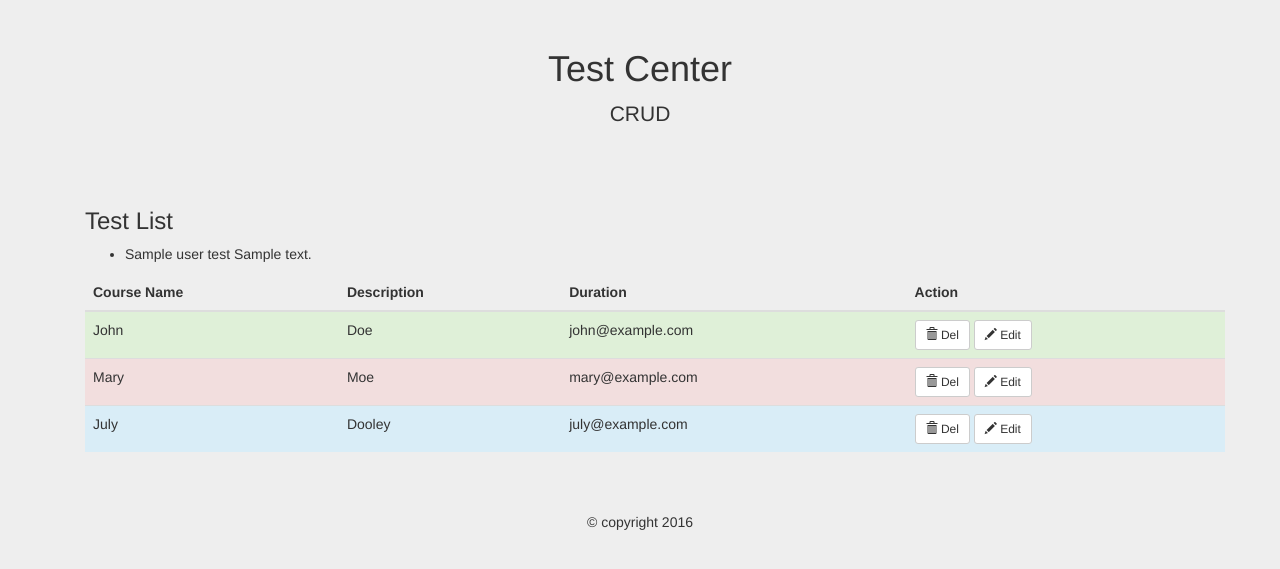
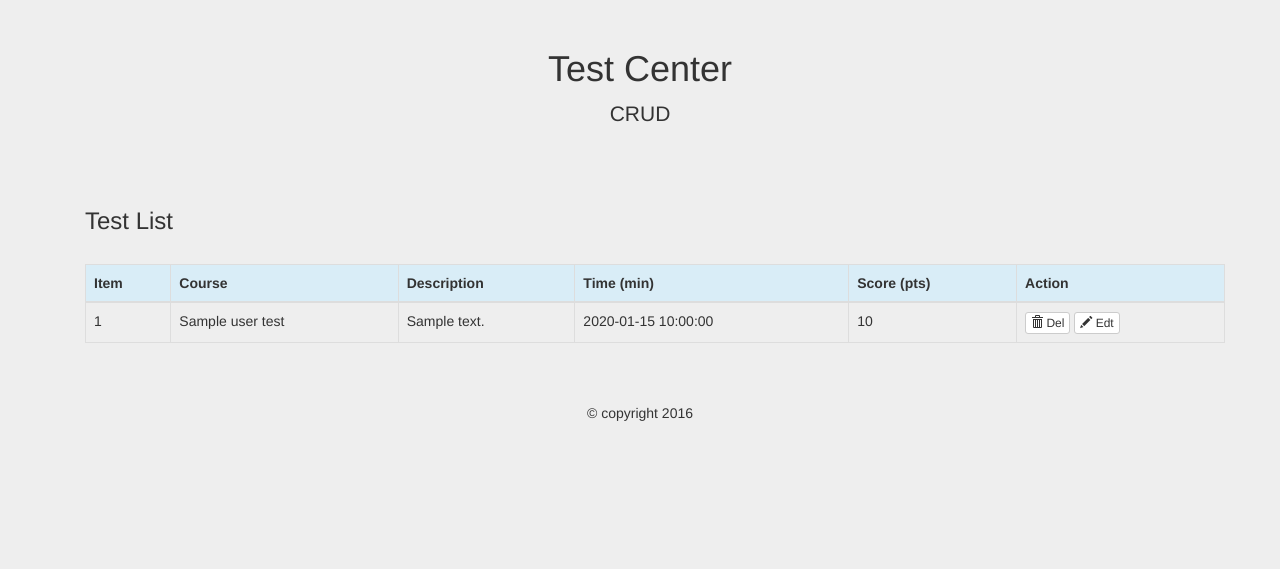
Before and after one commit to ximonali/php_assignment, a PHP site: the page made by admin/view/user/test_center.php in a window 1280 px wide. Shown: the part 51-620 px from the top of the page. Run offline with PHP 8.4, Linux system fonts and the light colour scheme; tables that the repository leaves empty hold one stand-in row (values such as "Sample post"); the template is opened without the code that fills it: most values are stand-ins (such as "Sample title", 1, 10 or a date in 2020).

Commit message:
Displaying All Test (test center)

```diff
--- a/admin/view/user/test_center.php
+++ b/admin/view/user/test_center.php
@@ -5,68 +5,42 @@
 
       <div class="container">
       <h3>Test List</h3>
-		<ul>
-			<?php foreach ($userTest as $test) : ?>
-			<li> <?php echo $test['name'] . " " . $test['description']; ?> </li>
-			<?php endforeach; ?>
-		</ul>
+      <br>
 
-  <table class="table">
-    <thead>
-      <tr>
-        <th>Course Name</th>
+        <table class="table table-bordered">
+          <thead align="left" style="display: table-header-group">
+          <tr class="info">
+                <th>Item</th>
+                <th>Course</th>
                 <th>Description</th>
-        <th>Duration</th>
+                <th>Time (min)</th>
+                <th>Score (pts)</th>
                 <th>Action</th>
           </tr>
           </thead>
         <tbody>
-      <tr class="success">
-        <td>John</td>
-        <td>Doe</td>
-        <td>john@example.com</td>
+        <?php
+        $total = 0;
+        foreach ($userTest as $rows) :?>
+          <tr class="item_row">
+                <td><?php echo ++$total; ?></td>
+                <td> <?php echo $rows['name']; ?></td>
+                <td> <?php echo $rows['description']; ?></td>
+                <td> <?php echo $rows['time']; ?></td>
+                <td> <?php echo $rows['pass_score']; ?></td>
                 <td>
-          <button type="button" class="btn btn-default btn-sm">
+                  <button type="button" class="btn btn-default btn-xs">
                   <span class="glyphicon glyphicon glyphicon-trash" aria-hidden="true"></span> Del
                   </button>
 
-          <button type="button" class="btn btn-default btn-sm">
-          <span class="glyphicon glyphicon glyphicon glyphicon-pencil" aria-hidden="true"></span> Edit
+                  <button type="button" class="btn btn-default btn-xs">
+                  <span class="glyphicon glyphicon glyphicon glyphicon-pencil" aria-hidden="true"></span> Edt
                   </button>
                 </td>
           </tr>
-      <tr class="danger">
-        <td>Mary</td>
-        <td>Moe</td>
-        <td>mary@example.com</td>
-        <td>
-          <button type="button" class="btn btn-default btn-sm">
-          <span class="glyphicon glyphicon glyphicon-trash" aria-hidden="true"></span> Del
-          </button>
-
-          <button type="button" class="btn btn-default btn-sm">
-          <span class="glyphicon glyphicon glyphicon-pencil" aria-hidden="true"></span> Edit
-          </button>
-
-        </td>
-      </tr>
-      <tr class="info">
-        <td>July</td>
-        <td>Dooley</td>
-        <td>july@example.com</td>
-        <td>
-          <button type="button" class="btn btn-default btn-sm">
-          <span class="glyphicon glyphicon glyphicon-trash" aria-hidden="true"></span> Del
-          </button>
-
-          <button type="button" class="btn btn-default btn-sm">
-          <span class="glyphicon glyphicon glyphicon glyphicon-pencil" aria-hidden="true"></span> Edit
-          </button>
-        </td>
-      </tr>
+        <?php endforeach;?>
         </tbody>
         </table>
 
 
-
       </div>
```
Lines whose indentation alone changed are shown as unchanged.
